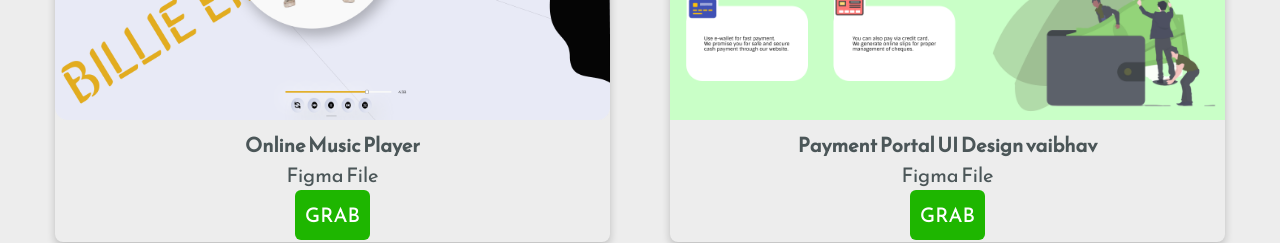
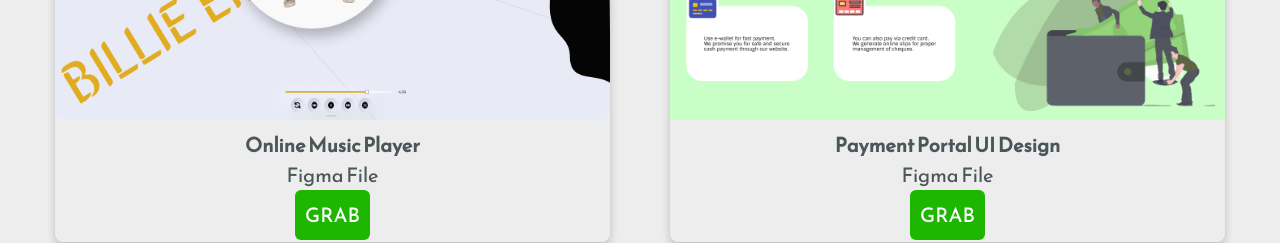
Before and after one commit to white-hat-vaibhs/portfolio-final, a plain HTML site: page freebies/index.html in a window 1280 px wide. Shown: the part 1300-1543 px from the top of the page. Drawn offline with Linux system fonts and the light colour scheme.

Commit message:
Update index.html

```diff
--- a/freebies/index.html
+++ b/freebies/index.html
@@ -77,7 +77,7 @@
                     <div class="card">
                         <img src="payment portal.png" alt="UI Design">
                         <div class="container">
-                            <h4><b>Payment Portal UI Design vaibhav</b></h4>
+                            <h4><b>Payment Portal UI Design</b></h4>
                             <p>Figma File</p>
                             <script src="https://gumroad.com/js/gumroad.js"></script>
                         <a class="button"
```
